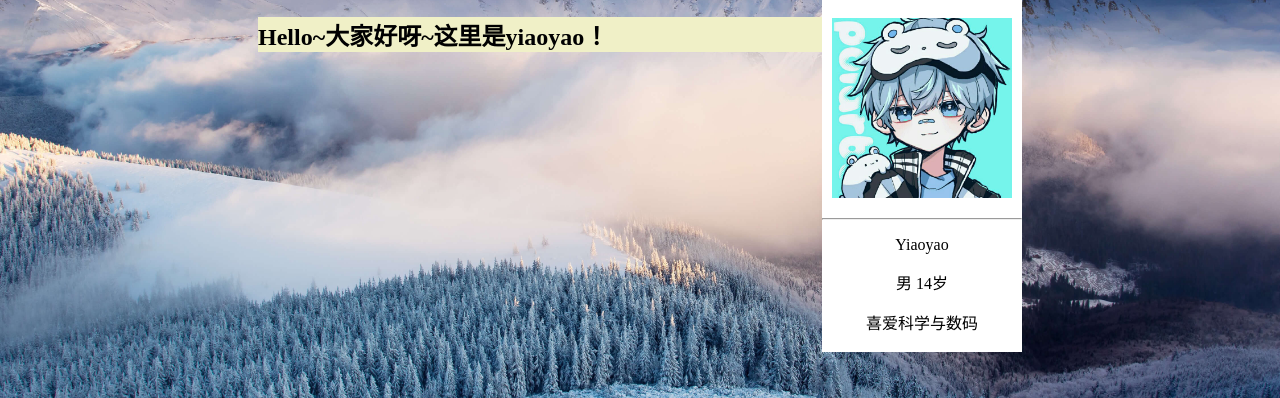
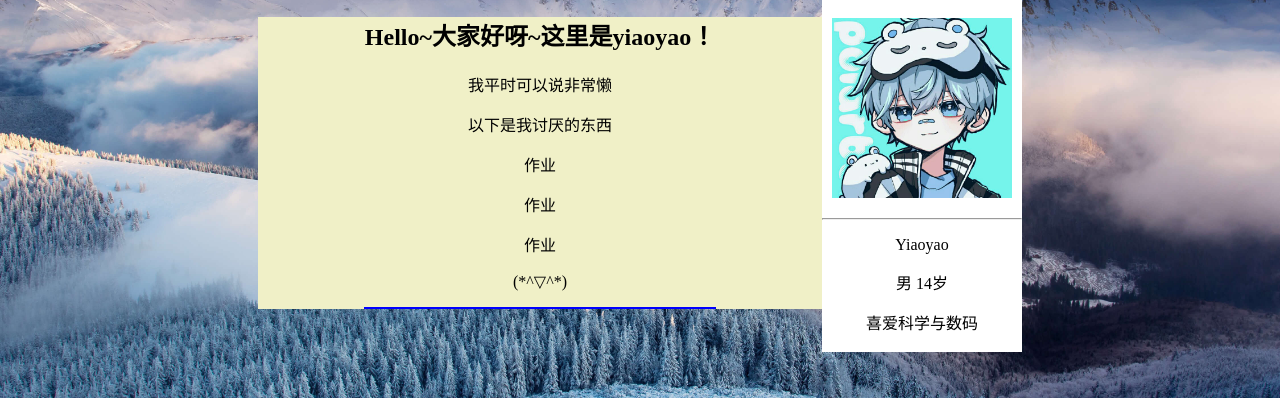
Before and after one commit to yiaoyaobxs/yiaoyaobxs.github.io.demo, a plain HTML site: page indexpc.html in a window 1280 px wide. Shown: the part 402-800 px from the top of the page. Drawn offline with Linux system fonts and the light colour scheme.

Commit message:
Update indexpc.html

```diff
--- a/indexpc.html
+++ b/indexpc.html
@@ -9,6 +9,7 @@
 			height: auto;
 			width: 100%;
 			background-color: rgb(240, 240, 199);
+            text-align: center;
 
 		}
 		 body {
@@ -90,6 +91,13 @@
 		</div>
 		<div class="content">
 		<h2>Hello~大家好呀~这里是yiaoyao！</h2>
+            <p>我平时可以说非常懒</p>
+            <p>以下是我讨厌的东西</p>
+            <p>作业</p>
+            <p>作业</p>
+            <p>作业</p>
+            <p>(*^▽^*)</p>
+            <hr width="350px" color="blue">
 		</div>
 		<div id="main">
 			<div id="show_time">
```
